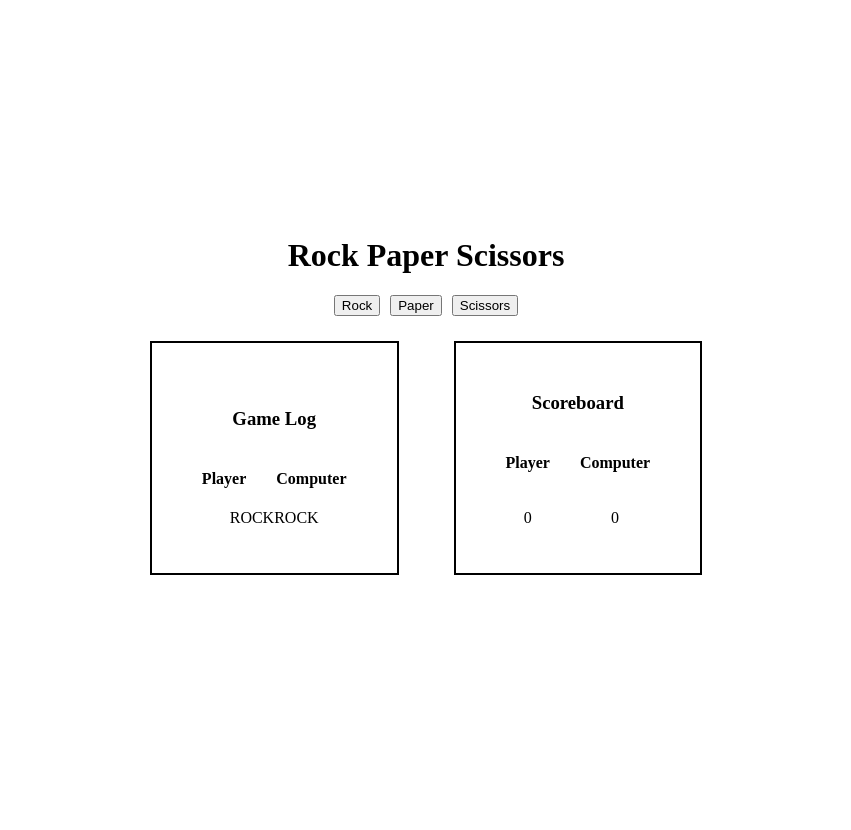
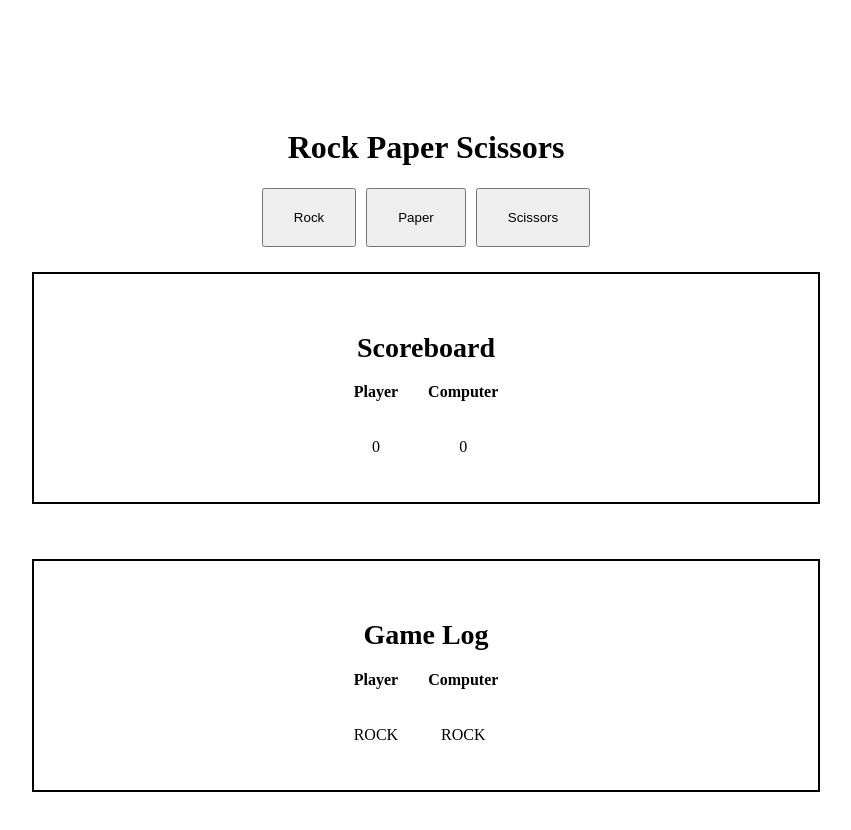
Before and after one commit to cquagliani/rock-paper-scissors, a plain HTML site: page index.html in a window 1280 px wide. Both pictures are taken after a click on the button "Rock". Shown: the whole page, without its empty margins (214-1065 px from the left). Drawn offline with Linux system fonts and the light colour scheme.

Commit message:
Finish game log & restructure elements on page

```diff
--- a/index.html
+++ b/index.html
@@ -18,18 +18,6 @@
         </div>
 
         <div class="scoringMainWrapper">
-            <div class="gameLogWrapper">
-                <h3>Game Log</h3>
-                <div class="gameLog">
-                    <h4>Player</h4>
-                    <h4>Computer</h4>
-                </div>
-                <div class="gameLogInnerWrapper">
-                    <div class="playerPick" id="playerPick"></div>
-                    <div class="computerPick" id="computerPick"></div>
-                </div>
-            </div>
-
             <div class="scoreboardWrapper">
                 <h3>Scoreboard</h3>
 
@@ -44,6 +32,20 @@
                     </div>
                 </div>
             </div>
+
+            <div class="gameLogWrapper">
+                <h3>Game Log</h3>
+                <div class="gameLog">
+                    <div class="verticalLog">
+                        <h4>Player</h4>
+                        <div class="playerPick" id="playerPick"></div>
+                    </div>
+                    <div class="verticalLog">
+                        <h4>Computer</h4>
+                        <div class="computerPick" id="computerPick"></div>
+                    </div>
+                </div>
+            </div>
         </div>
         <!-- End scoringMainWrapper -->
     </div>
--- a/index.js
+++ b/index.js
@@ -46,15 +46,17 @@ function playRound(playerSelection) {
     // Update game log with player & computer picks
     const playerPickParagraph = document.createElement("p");
     const playerPickNode = document.createTextNode(`${playerSelectionMod}`);
+    playerPickParagraph.appendChild(playerPickNode);
 
     const computerPickParagraph = document.createElement("p");
     const computerPickNode = document.createTextNode(`${computerSelectionMod}`);
+    computerPickParagraph.appendChild(computerPickNode);
 
     const playerElement = document.querySelector('#playerPick');
-    playerElement.appendChild(playerPickNode);
+    playerElement.appendChild(playerPickParagraph);
 
     const computerElement = document.querySelector('#computerPick');
-    computerElement.appendChild(computerPickNode);
+    computerElement.appendChild(computerPickParagraph);
 
     // alert(message);
     return winner;
--- a/style.css
+++ b/style.css
@@ -2,8 +2,17 @@
     display: flex;
     flex-direction: column;
     align-items: center;
-    justify-content: center;
+    justify-content: flex-start;
+    padding: 100px 25vw;
     height: 100vh;
+}
+
+h3 {
+    font-size: 28px;
+}
+
+.gameOptions {
+    padding: 20px 30px;
 }
 
 .gameOptionsWrapper {
@@ -20,7 +29,7 @@
     align-items: center;
     justify-content: center;
     border: 2px black solid;
-    padding: 30px 50px;
+    padding: 30px 25vw;
     margin: 25px;
 }
 
@@ -28,6 +37,7 @@
     display: flex;
     flex-direction: row;
     gap: 30px;
+    margin-top: -30px;
 }
 
 .playerScore, .computerScore {
@@ -41,7 +51,7 @@
     display: flex;
     flex-direction: column;
     align-items: center;
-    justify-content: center;
+    justify-content: flex-start;
     border: 2px black solid;
     padding: 30px 50px;
     margin: 25px;
@@ -51,23 +61,19 @@
     display: flex;
     flex-direction: row;
     gap: 30px;
+    margin-top: -30px;
 }
 
-.gameLogInnerWrapper {
-    display: flex;
-    flex-direction: row;
-
-}
-
-.playerPick, .computerPick {
+.verticalLog {
     display: flex;
     flex-direction: column;
+    align-items: center;
     justify-content: center;
-    align-items: center;
+    text-align: center;
 }
 
 .scoringMainWrapper {
     display: flex;
-    flex-direction: row;
+    flex-direction: column;
     gap: 5px;
 }
```
